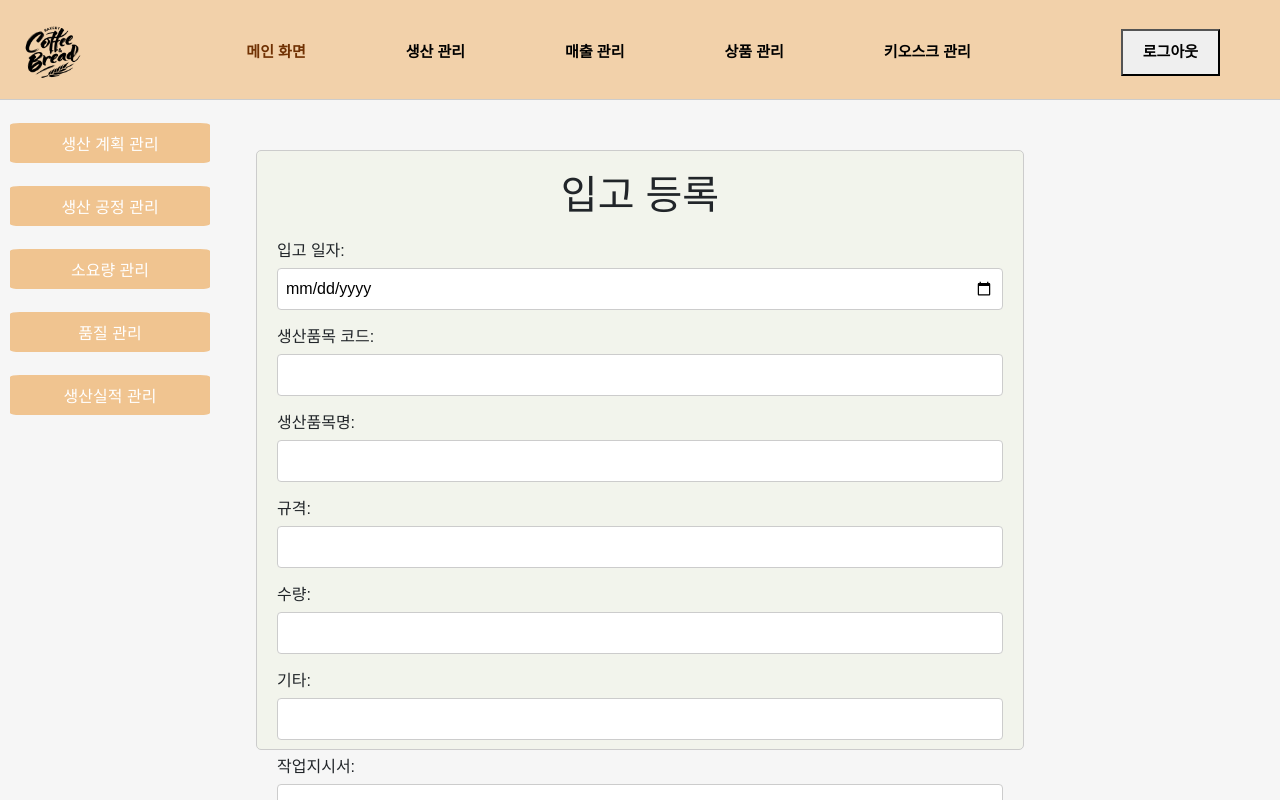
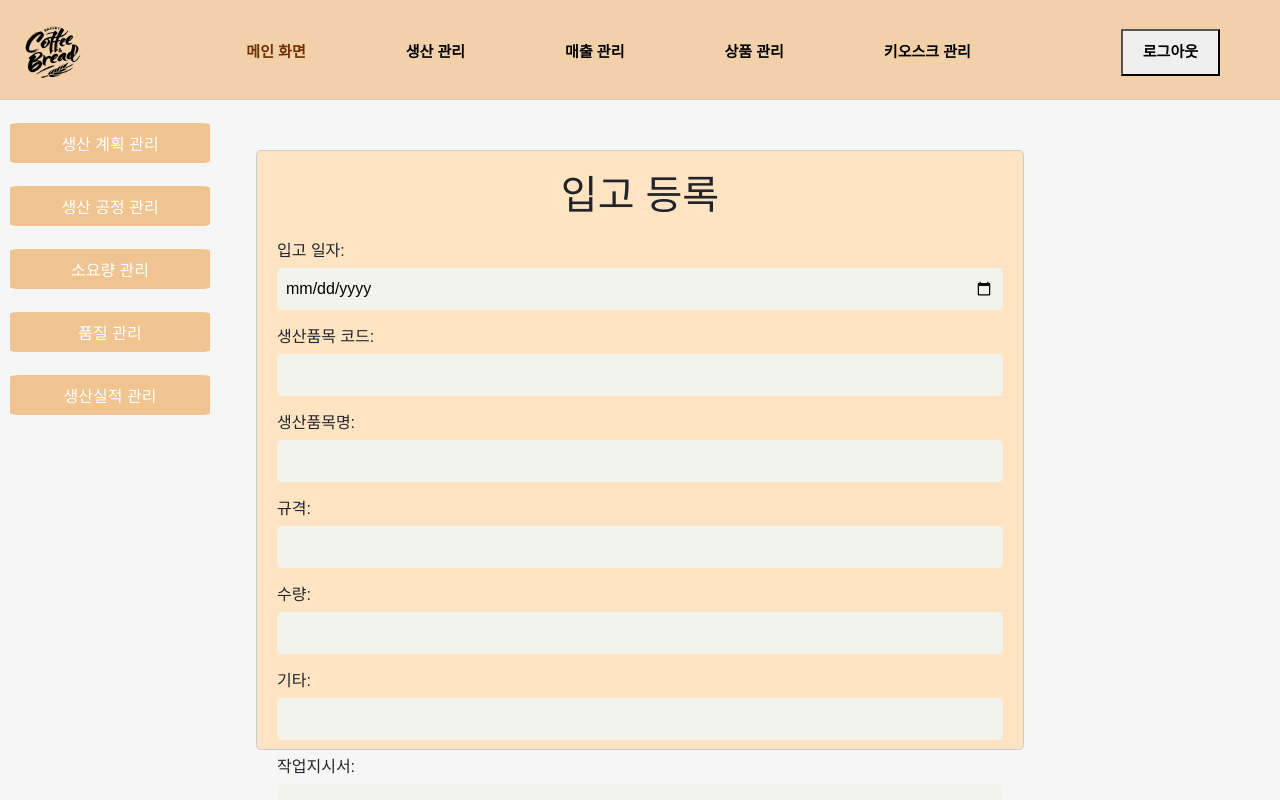
Before and after one commit to YooJeOk/AWS_API_ERP, a React (Create React App) app in the folder FinalProject/src/main/erp/: page /input2 in a window 1280 px wide. Built offline with nearby package versions, Linux system fonts and the light colour scheme.

Commit message:
Update production.css

```diff
--- a/FinalProject/src/main/erp/src/components/prodution/production.css
+++ b/FinalProject/src/main/erp/src/components/prodution/production.css
@@ -47,7 +47,7 @@ body {
 
 .create-button {
     padding: 10px 50px;
-    background-color: #4CAF50;
+    background-color: rgb(187, 216, 118);
     color: white;
     border: none;
     cursor: pointer;
@@ -74,7 +74,7 @@ body {
     width: 60%;
     margin: 50px auto;
     padding: 20px;
-    background-color: #f2f4ec;
+    background-color: #ffe4c3;
     border: 1px solid #ccc;
     border-radius: 5px;
 }
@@ -96,7 +96,8 @@ body {
 .form-group input {
     width: 100%;
     padding: 8px;
-    border: 1px solid #ccc;
+    border: 1px solid #f2f4ec;
+    background-color: #f2f4ec;
     border-radius: 4px;
 }
 
@@ -104,8 +105,8 @@ body {
     display: block;
     width: 100%;
     padding: 10px;
-    background-color: #4CAF50;
-    color: white;
+    background-color: rgb(231, 255, 160);
+    color: rgb(0, 0, 0);
     border: none;
     cursor: pointer;
     font-size: 16px;
@@ -113,7 +114,7 @@ body {
 }
 
 .submit-button:hover {
-    background-color: #45a049;
+    background-color: rgb(231, 245, 160);
 }
 
 #sidebar {
@@ -253,7 +254,7 @@ body {
     display: flex;
     flex-direction: column;
     height: calc(100vh - 100px);
-    background-color: #f0f0f0;
+    background-color: #eeeeee;
 }
 
 #main-dashboard-content {
```
